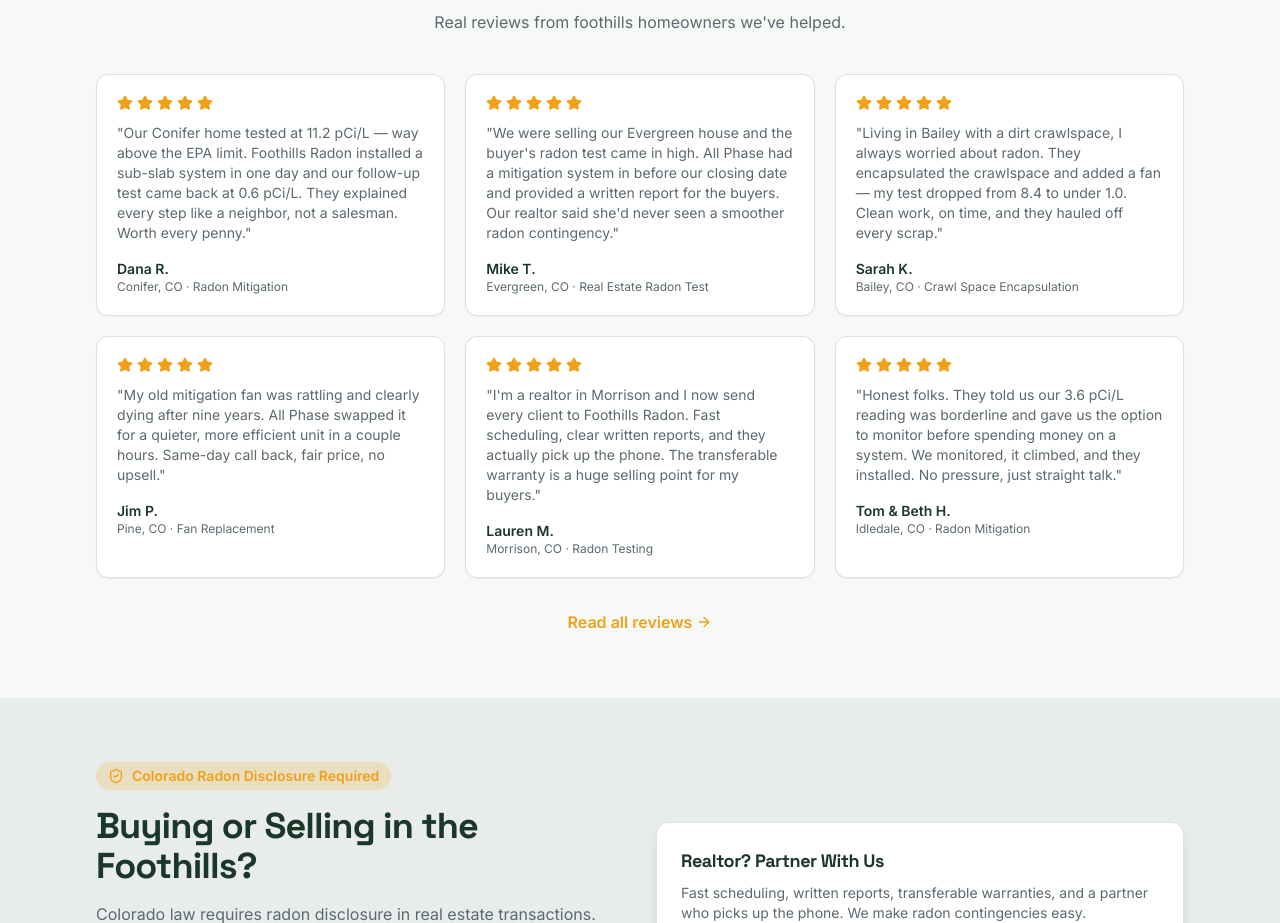
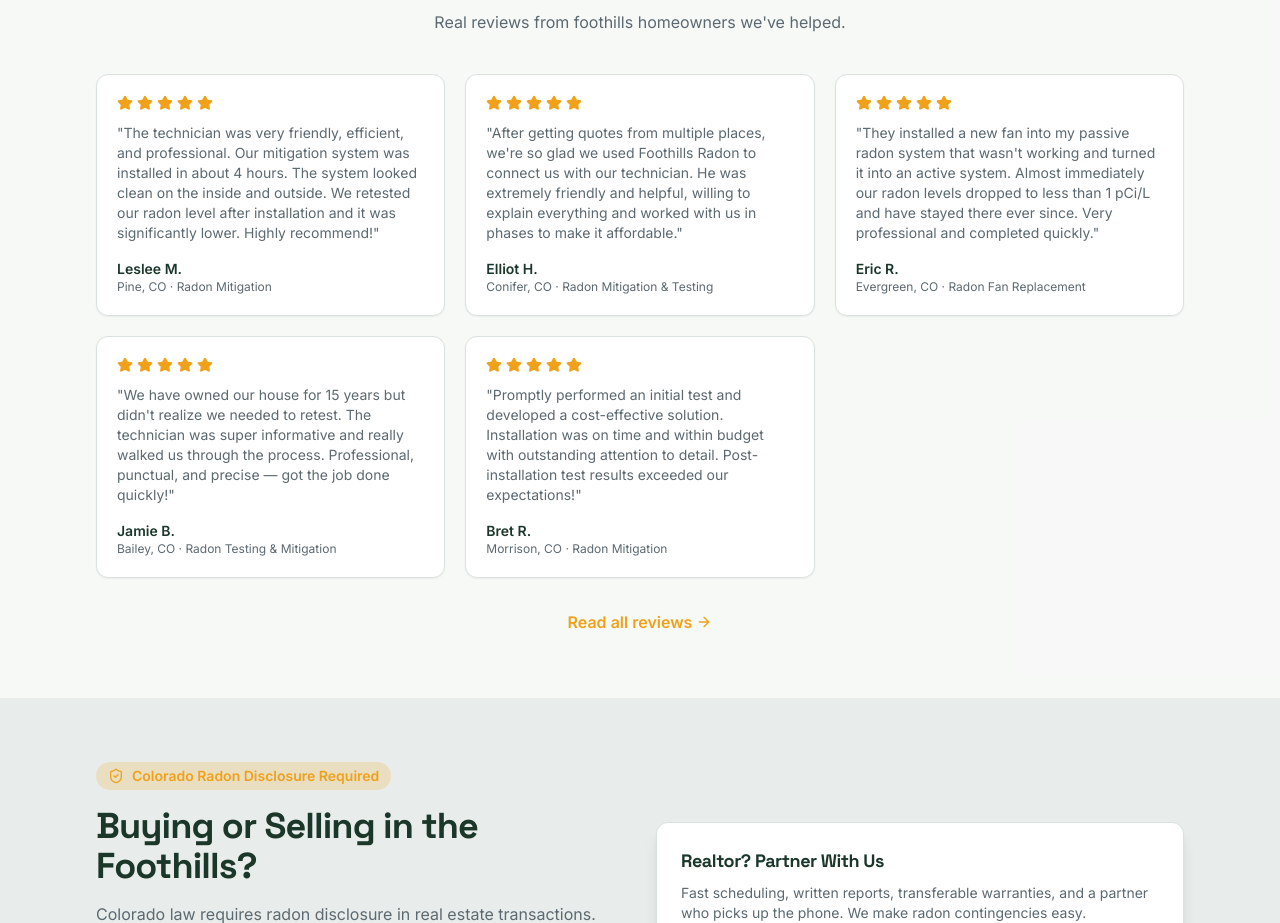
Before and after one commit to chetrodell-art/foothills-radon, a React (Vite) app: page / in a window 1280 px wide. Shown: the part 4407-5330 px from the top of the page. Built offline with nearby package versions, Linux system fonts and the light colour scheme; the HTML template or start-up script is replaced by a standard one.

Commit message:
backup: src/data/reviews.ts

```diff
--- a/src/data/reviews.ts
+++ b/src/data/reviews.ts
@@ -7,59 +7,52 @@ export interface Review {
   service: string;
 }
 
+// Real client reviews for our partner radon contractors
 export const reviews: Review[] = [
   {
-    name: "Dana R.",
-    town: "Conifer, CO",
+    name: "Leslee M.",
+    town: "Pine, CO",
     rating: 5,
     date: "March 2026",
     service: "Radon Mitigation",
-    text: "Our Conifer home tested at 11.2 pCi/L — way above the EPA limit. Foothills Radon installed a sub-slab system in one day and our follow-up test came back at 0.6 pCi/L. They explained every step like a neighbor, not a salesman. Worth every penny.",
+    text: "The technician was very friendly, efficient, and professional. Our mitigation system was installed in about 4 hours. The system looked clean on the inside and outside. We retested our radon level after installation and it was significantly lower. Highly recommend!",
   },
   {
-    name: "Mike T.",
+    name: "Elliot H.",
+    town: "Conifer, CO",
+    rating: 5,
+    date: "February 2026",
+    service: "Radon Mitigation & Testing",
+    text: "After getting quotes from multiple places, we're so glad we used Foothills Radon to connect us with our technician. He was extremely friendly and helpful, willing to explain everything and worked with us in phases to make it affordable.",
+  },
+  {
+    name: "Eric R.",
     town: "Evergreen, CO",
     rating: 5,
-    date: "February 2026",
-    service: "Real Estate Radon Test",
-    text: "We were selling our Evergreen house and the buyer's radon test came in high. All Phase had a mitigation system in before our closing date and provided a written report for the buyers. Our realtor said she'd never seen a smoother radon contingency.",
+    date: "January 2026",
+    service: "Radon Fan Replacement",
+    text: "They installed a new fan into my passive radon system that wasn't working and turned it into an active system. Almost immediately our radon levels dropped to less than 1 pCi/L and have stayed there ever since. Very professional and completed quickly.",
   },
   {
-    name: "Sarah K.",
+    name: "Jamie B.",
     town: "Bailey, CO",
     rating: 5,
-    date: "January 2026",
-    service: "Crawl Space Encapsulation",
-    text: "Living in Bailey with a dirt crawlspace, I always worried about radon. They encapsulated the crawlspace and added a fan — my test dropped from 8.4 to under 1.0. Clean work, on time, and they hauled off every scrap.",
+    date: "December 2025",
+    service: "Radon Testing & Mitigation",
+    text: "We have owned our house for 15 years but didn't realize we needed to retest. The technician was super informative and really walked us through the process. Professional, punctual, and precise — got the job done quickly!",
   },
   {
-    name: "Jim P.",
-    town: "Pine, CO",
-    rating: 5,
-    date: "December 2025",
-    service: "Fan Replacement",
-    text: "My old mitigation fan was rattling and clearly dying after nine years. All Phase swapped it for a quieter, more efficient unit in a couple hours. Same-day call back, fair price, no upsell.",
-  },
-  {
-    name: "Lauren M.",
+    name: "Bret R.",
     town: "Morrison, CO",
     rating: 5,
     date: "November 2025",
-    service: "Radon Testing",
-    text: "I'm a realtor in Morrison and I now send every client to Foothills Radon. Fast scheduling, clear written reports, and they actually pick up the phone. The transferable warranty is a huge selling point for my buyers.",
-  },
-  {
-    name: "Tom & Beth H.",
-    town: "Idledale, CO",
-    rating: 5,
-    date: "October 2025",
     service: "Radon Mitigation",
-    text: "Honest folks. They told us our 3.6 pCi/L reading was borderline and gave us the option to monitor before spending money on a system. We monitored, it climbed, and they installed. No pressure, just straight talk.",
+    text: "Promptly performed an initial test and developed a cost-effective solution. Installation was on time and within budget with outstanding attention to detail. Post-installation test results exceeded our expectations!",
   },
 ];
 
 export const reviewStats = {
   average: 4.9,
-  count: 187,
-  platform: "Google",
+  count: 150,
+  platform: "Google Reviews",
 };
```
